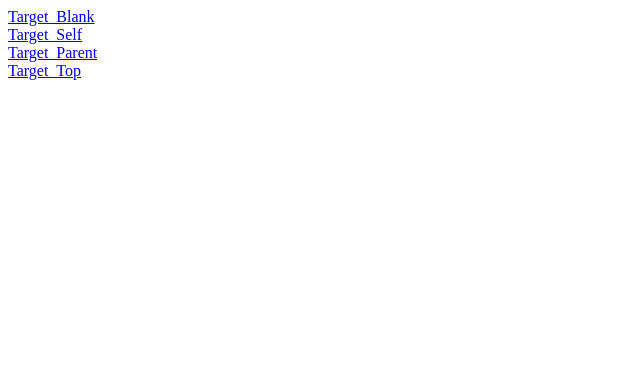
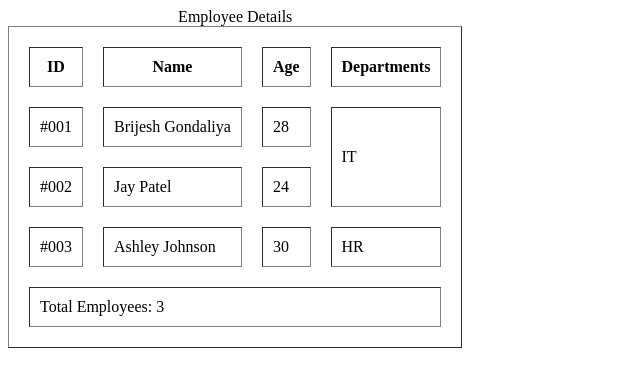
Before and after one commit to brijeshpytops/28Sep_Diploma-in-Website-Designing-and-Development_Brijesh, a plain HTML site: page test.html in a window 1280 px wide. Shown: the whole page, without its empty margins (0-640 px from the left). Drawn offline with Linux system fonts and the light colour scheme.

Commit message:
text formatting and table

```diff
--- a/test.html
+++ b/test.html
@@ -1,18 +1,33 @@
 <!--
-Links in HTML are created using the anchor <a> tag (also known as anchor tags). The <a> tag allows you to create clickable links that navigate to other webpages, sections within the same page, or even external resources.
+ table is a structured way of displaying data in rows and columns. It allows you to organize and present tabular data in a visually appealing and structured manner. HTML tables consist of several elements that work together to define the table structure and content.
 
-    1] href: This attribute specifies the destination URL or target location that the link should navigate to. It can contain absolute URLs (e.g., "https://www.example.com"), relative URLs (e.g., "page.html"), or anchor names for linking within the same page.
+Table Structure:
+The <table> element: It serves as the container for the entire table.
+The <tr> element: It represents a table row and contains the cells of the table.
+The <th> element: It represents a table header cell and is typically used in the first row of the table to define column headings.
+The <td> element: It represents a table data cell and is used to define the content within each cell of the table.
 
-    2] target: This attribute determines how the linked page or resource should be displayed. Common values include:
-        _blank: Opens the linked page in a new browser tab or window.
+Table caption:
+The <caption> element: it provides a caption or title for the table
 
-        _self: Opens the linked page in the same browser tab or window (default     behavior).
 
-        _parent: Opens the linked page in the parent frame, if the current page is within a frame.
+Table Head, Body, and Footer sections:
+The <thead> element: It represents the table head section and contains the header rows.
+The <tbody> element: It represents the table body section and contains the data rows.
+The <tfoot> element: It represents the table footer section and contains footer rows.
 
-        _top: Opens the linked page in the full body of the window, breaking out of any frames.
 
-    3] download: This attribute, when present, suggests that the linked URL should be downloaded rather than navigated to. It specifies the filename that the downloaded file should have. For example:
+Spanning rows and columns:
+The colspan attribute: It specifies how many columns a cell should span.
+The rowspan attribute: It specifies how many rows a cell should span.
+
+Cellpadding and cellspacing
+	Cellpadding:
+
+Definition: The cellpadding attribute in HTML tables specifies the amount of space (padding) between the content of a cell and its border. It creates space inside each cell, between the cell content (like text or images) and the cell's border.
+Usage: The value is typically given in pixels.
+
+
 
 -->
 
@@ -21,54 +36,88 @@ Links in HTML are created using the anchor <a> tag (also known as anchor tags).
 <head>
     <meta charset="UTF-8">
     <meta name="viewport" content="width=device-width, initial-scale=1.0">
-    <title>Links and anchor</title>
+    <title>Table</title>
 </head>
 <body>
-    <!-- basic anchor tag -->
-     <!-- <a href="https://www.instagram.com/">Instagram</a> -->
-     <!-- <a href="https://www.instagram.com/">
-        <img src="https://encrypted-tbn0.gstatic.com/images?q=tbn:ANd9GcQRTmGni8yeDHX-Ku6M9eaBxdUD7obsmEQdog&s" alt="" height="50px">
-     </a> -->
+    <!-- <table border="1">
+        <caption>Employee Details</caption>
+        <tr>
+            <td>ID</td>
+            <td>Name</td>
+            <td>Age</td>
+        </tr>
+        <tr>
+            <td>#001</td>
+            <td>Brijesh Gondaliya</td>
+            <td>28</td>
+        </tr>
+        <tr>
+            <td>#002</td>
+            <td>Jay Patel</td>
+            <td>24</td>
+        </tr>
+    </table> -->
 
-     <!-- <div>
-        <div style="text-align: center;">
-            <a href="#home">Home</a>
-            <a href="#services">Services</a>
-            <a href="#blogs">blogs</a>
-            <a href="#contact">Contact</a>
-        </div>
+    <!-- <table border="1">
+        <caption>Employee Details</caption>
+        <thead>
+            <th>ID</th>
+            <th>Name</th>
+            <th>Age</th>
+        </thead>
+        <tbody>
+            <tr>
+                <td>#001</td>
+                <td>Brijesh Gondaliya</td>
+                <td>28</td>
+            </tr>
+            <tr>
+                <td>#002</td>
+                <td>Jay Patel</td>
+                <td>24</td>
+            </tr>
+        </tbody>
+        <tfoot>
+            <tr>
+                <td>Total Employees: 2</td>
+            </tr>
+        </tfoot>
 
-        <div id="home" style="border: 1px solid black; height: 200px; text-align: center;">
-            <h2>Welcome to Home</h2>
-            <p>This is the home page.</p>
-        </div>
-        <div id="services"style="border: 1px solid black; height: 200px; text-align: center;">
-            <h2>Services</h2>
-            <p>This is the services page.</p>
-        </div>
-        <div id="blogs"style="border: 1px solid black; height: 200px; text-align: center;">
-            <h2>Blogs</h2>
-            <p>This is the blogs page.</p>
-        </div>
-        <div id="contact"style="border: 1px solid black; height: 200px; text-align: center;">
-            <h2>Contact</h2>
-            <p>This is the contact page.</p>
-        </div>
-     </div> -->
+    </table> -->
 
-     <!-- <a href="/Diploma in Website Designing and Development Lectureflow.pdf" download>Download PDF</a> -->
+    <table border="1" cellpadding="10" cellspacing="20">
+        <caption>Employee Details</caption>
+        <thead>
+            <th>ID</th>
+            <th>Name</th>
+            <th>Age</th>
+            <th>Departments</th>
+        </thead>
+        <tbody>
+            <tr>
+                <td>#001</td>
+                <td>Brijesh Gondaliya</td>
+                <td>28</td>
+                <td rowspan="2">IT</td>
+            </tr>
+            <tr>
+                <td>#002</td>
+                <td>Jay Patel</td>
+                <td>24</td>
+            </tr>
+            <tr>
+                <td>#003</td>
+                <td>Ashley Johnson</td>
+                <td>30</td>
+                <td>HR</td>
+            </tr>
+        </tbody>
+        <tfoot>
+            <tr>
+                <td colspan="4">Total Employees: 3</td>
+            </tr>
+        </tfoot>
 
-     <!-- <a href="mailto:info@example.com">Send Email</a> -->
-
-     <!-- <div id="parent" style="height: 300px; border: 1px solid red;">
-        <a href="child1.html">Go to Child Page</a>
-        <a href="child2.html">Go to Child Page</a>
-        <a href="https://www.instagram.com/" target="_parent">Target_Parent</a><br>
-     </div> -->
-
-     <a href="https://www.instagram.com/" target="_blank">Target_Blank</a><br>
-     <a href="https://www.instagram.com/" target="_self">Target_Self</a><br>
-     <a href="https://www.instagram.com/" target="_parent">Target_Parent</a><br>
-     <a href="https://www.instagram.com/" target="_top">Target_Top</a>
-    </body>
+    </table>
+</body>
 </html>
```
Also changed, not shown: 2_wd_html/10-links_and_anchor.html (+74 -0 lines), 2_wd_html/11-text-formating.html (added, +105 -0 lines), 2_wd_html/12-table.html (added, +4 -0 lines).
